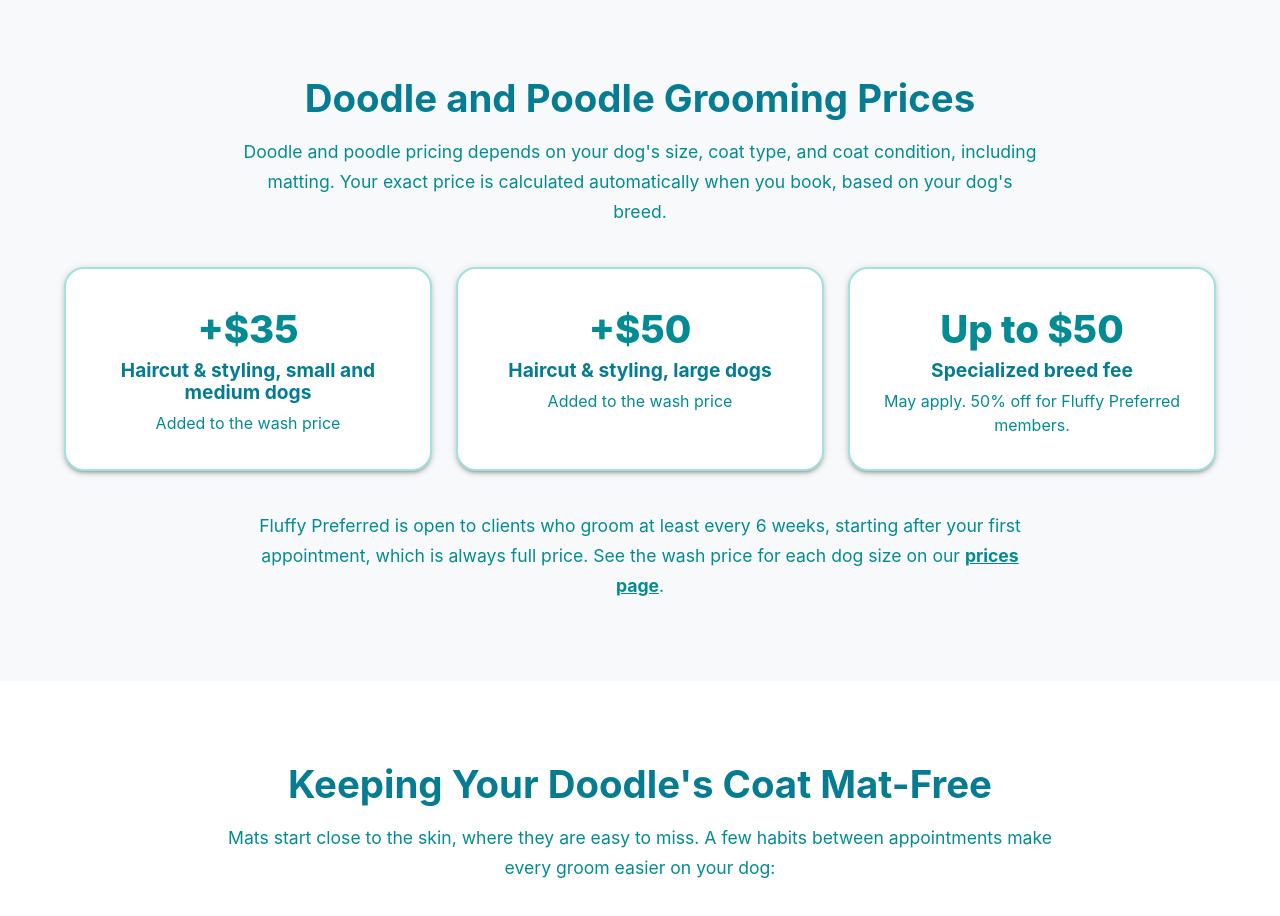
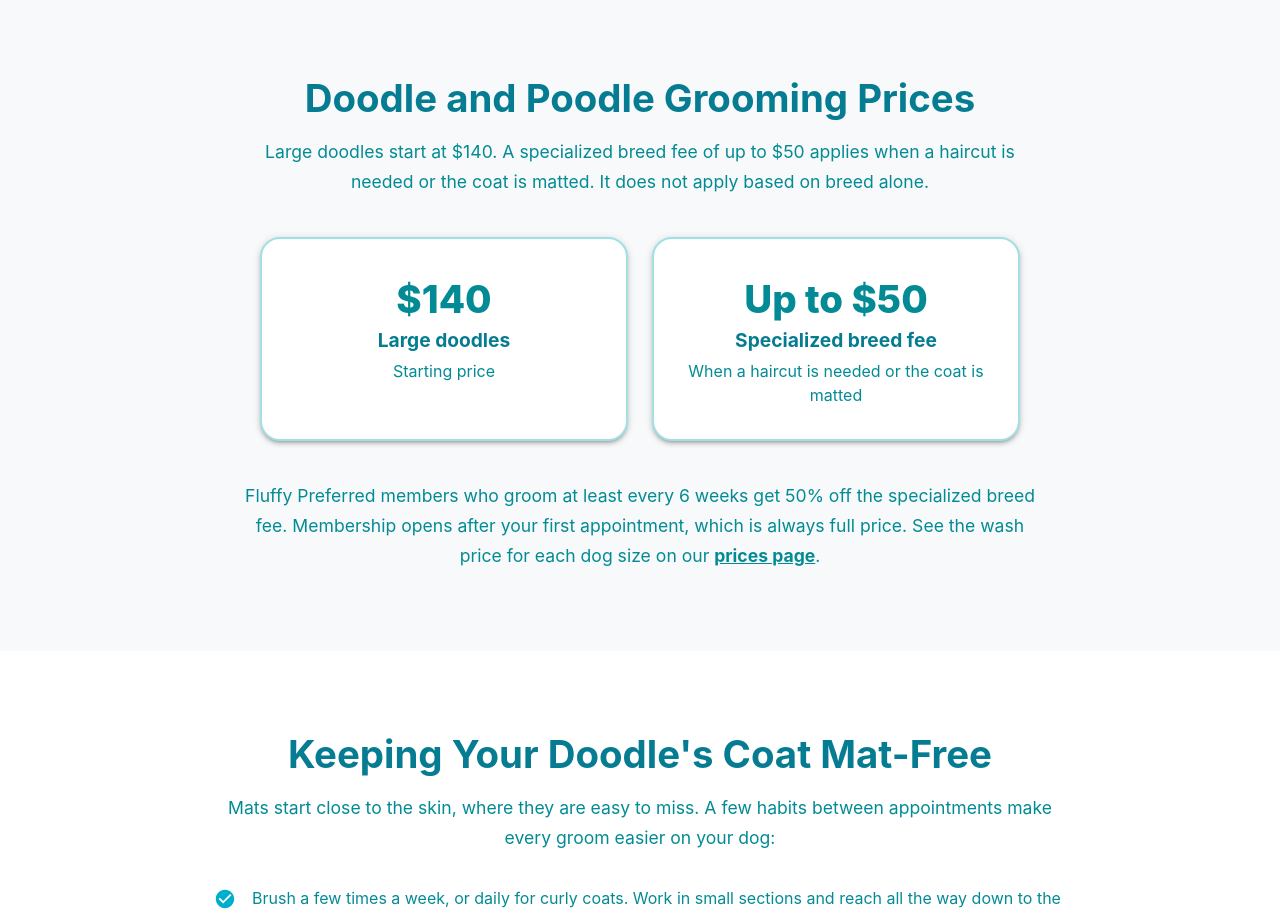
Before and after one commit to crisboxing11/Fluffy, a Next.js app: page /doodle-grooming-las-vegas in a window 1280 px wide. Shown: the part 2340-3256 px from the top of the page. Built offline with nearby package versions, Linux system fonts and the light colour scheme.

Commit message:
State the large doodle price and when the breed fee applies.
Haircut add-on amounts stay off this page until the owner confirms they stack with the fee.

Co-authored-by: Cristian Arroyo  <crisboxing11@users.noreply.github.com>

```diff
--- a/pages/doodle-grooming-las-vegas.tsx
+++ b/pages/doodle-grooming-las-vegas.tsx
@@ -24,9 +24,10 @@ import { LAS_VEGAS_AREA_SERVED } from "../data/serviceArea";
 // Owner rule: visible copy names "Las Vegas" only. Sub-areas live in the meta
 // description and in JSON-LD areaServed (data/serviceArea.ts) only.
 // Owner confirmed Oct 5, 2026 that we groom poodles and doodles (pages/faq.tsx L72, PR #123).
-// Pricing rule: never promise a base price for doodles/poodles. The only figures
-// shown are the haircut add-ons and the "up to $50 specialized breed fee" from
-// pages/prices.tsx. Update this page if those change.
+// Pricing, owner Oct 8, 2026: large doodles start at $140 (prices.tsx Large Dogs,
+// $140–$185). The specialized breed fee of up to $50 applies when a haircut is
+// needed or the coat is matted, not by breed alone. Haircut add-on amounts
+// (+$35 / +$50) stay off this page until the owner says they stack with the fee.
 
 const SITE_URL = "https://www.fluffypetwash.com";
 const PAGE_URL = `${SITE_URL}/doodle-grooming-las-vegas`;
@@ -86,24 +87,18 @@ const included = [
   "Final brush out",
 ];
 
-// pages/prices.tsx: L298-L301 + L544 (haircut & styling +$35 small/medium, +$50 large),
-// L1242 ("Up to $50 specialized breed fee may apply"),
-// L1302-L1303 (members who groom every 6 weeks: 50% off the specialized breed fee).
+// pages/prices.tsx L354–L356: Large Dogs $140–$185. L1242 and L1302–L1303: breed fee.
+// Do not put +$35 or +$50 haircut add-ons back on this page.
 const priceCards = [
   {
-    price: "+$35",
-    label: "Haircut & styling, small and medium dogs",
-    note: "Added to the wash price",
-  },
-  {
-    price: "+$50",
-    label: "Haircut & styling, large dogs",
-    note: "Added to the wash price",
+    price: "$140",
+    label: "Large doodles",
+    note: "Starting price",
   },
   {
     price: "Up to $50",
     label: "Specialized breed fee",
-    note: "May apply. 50% off for Fluffy Preferred members.",
+    note: "When a haircut is needed or the coat is matted",
   },
 ];
 
@@ -126,7 +121,7 @@ const doodleFaqs = [
   {
     question: "How much does doodle grooming cost in Las Vegas?",
     answer:
-      "Doodle and poodle pricing depends on your dog's size, coat type, and coat condition, including matting. Your exact price is calculated when you book, based on your dog's breed. A full haircut and styling adds $35 for small and medium dogs or $50 for large dogs, and an up to $50 specialized breed fee may apply. Fluffy Preferred members who groom at least every 6 weeks get 50% off the specialized breed fee.",
+      "Large doodles start at $140. A specialized breed fee of up to $50 applies when a haircut is needed or the coat is matted. It does not apply based on breed alone. Fluffy Preferred members who groom at least every 6 weeks get 50% off the specialized breed fee.",
   },
   {
     question: "How often should my doodle be groomed?",
@@ -136,7 +131,7 @@ const doodleFaqs = [
   {
     question: "Can you groom a matted doodle?",
     answer:
-      "Every visit includes a brush out with de-tangling and mat removal. Full haircuts are subject to approval based on coat condition and matting level, so please tell us about any matting when you book.",
+      "Every visit includes a brush out with de-tangling and mat removal. Full haircuts are subject to approval based on coat condition and matting level, so please tell us about any matting when you book. A specialized breed fee of up to $50 applies when a haircut is needed or the coat is matted.",
   },
   {
     question: "How long does a doodle grooming appointment take?",
@@ -493,10 +488,9 @@ const DoodleGroomingLasVegasPage = () => {
           <Typography
             sx={{ ...bodySx, maxWidth: 800, mx: "auto", textAlign: "center", mb: 5 }}
           >
-            Doodle and poodle pricing depends on your dog&apos;s size, coat
-            type, and coat condition, including matting. Your exact price is
-            calculated automatically when you book, based on your dog&apos;s
-            breed.
+            Large doodles start at $140. A specialized breed fee of up to $50
+            applies when a haircut is needed or the coat is matted. It does
+            not apply based on breed alone.
           </Typography>
           <Grid container spacing={3} justifyContent="center">
             {priceCards.map((card) => (
@@ -530,9 +524,10 @@ const DoodleGroomingLasVegasPage = () => {
           <Typography
             sx={{ ...bodySx, maxWidth: 800, mx: "auto", textAlign: "center", mt: 5 }}
           >
-            Fluffy Preferred is open to clients who groom at least every 6
-            weeks, starting after your first appointment, which is always full
-            price. See the wash price for each dog size on our{" "}
+            Fluffy Preferred members who groom at least every 6 weeks get 50%
+            off the specialized breed fee. Membership opens after your first
+            appointment, which is always full price. See the wash price for
+            each dog size on our{" "}
             <Link href="/prices" style={linkStyle}>
               prices page
             </Link>
```
